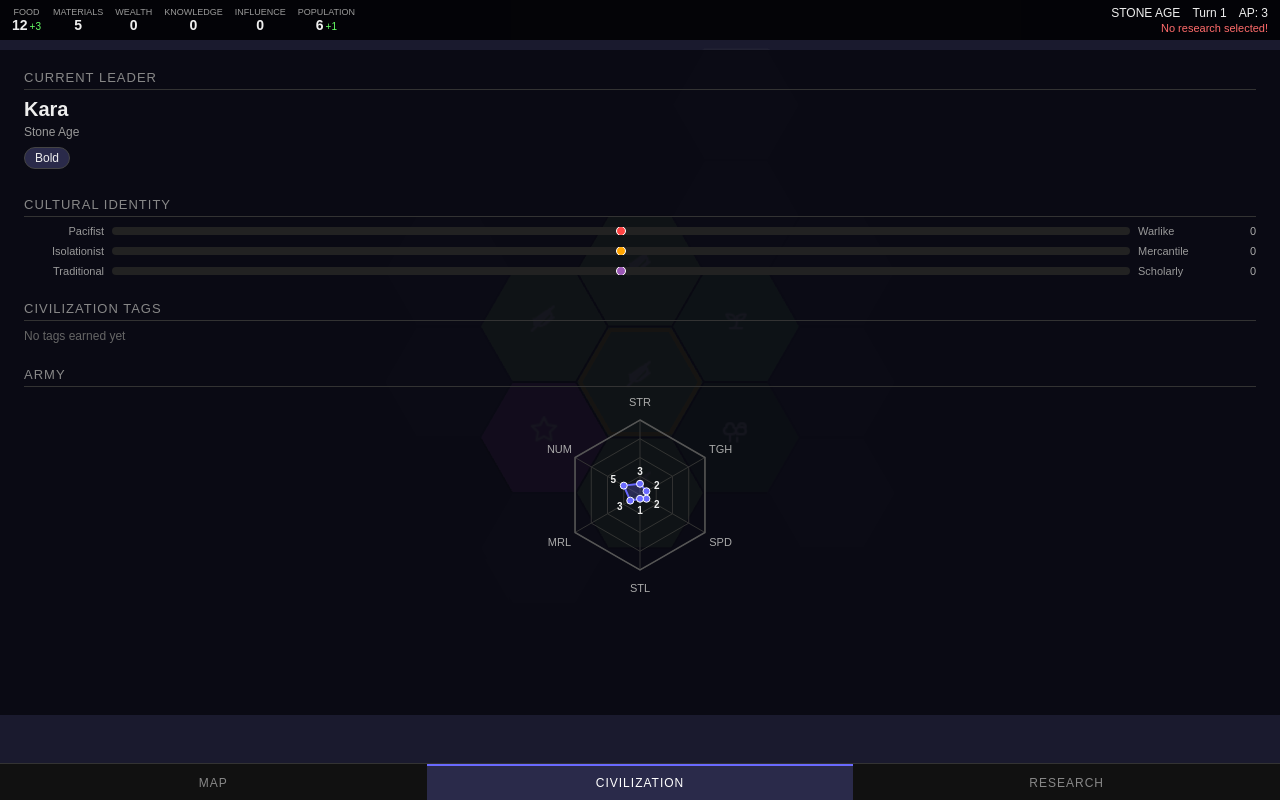
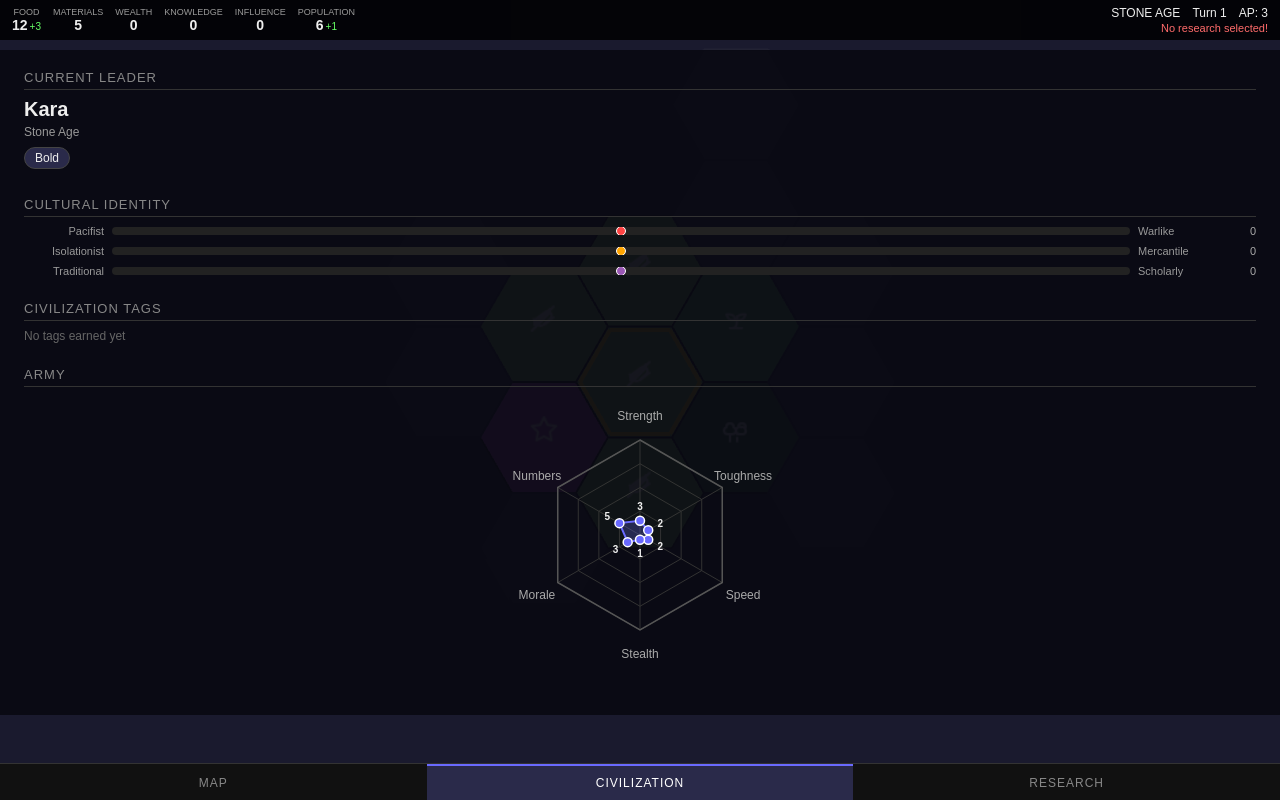
Before and after one commit to bitnook-cc/lithos, a React (Vite) app: page / in a window 1280 px wide. Both pictures are taken after a click on the button "CIVILIZATION". Built offline with nearby package versions, Linux system fonts and the light colour scheme.

Commit message:
fix: use full stat names and larger radar chart

```diff
--- a/src/ui/CivPanel.tsx
+++ b/src/ui/CivPanel.tsx
@@ -154,18 +154,18 @@ export function CivPanel() {
 }
 
 const STAT_LABELS: { key: keyof ArmyStats; label: string }[] = [
-  { key: 'strength', label: 'STR' },
-  { key: 'toughness', label: 'TGH' },
-  { key: 'speed', label: 'SPD' },
-  { key: 'stealth', label: 'STL' },
-  { key: 'morale', label: 'MRL' },
-  { key: 'numbers', label: 'NUM' },
+  { key: 'strength', label: 'Strength' },
+  { key: 'toughness', label: 'Toughness' },
+  { key: 'speed', label: 'Speed' },
+  { key: 'stealth', label: 'Stealth' },
+  { key: 'morale', label: 'Morale' },
+  { key: 'numbers', label: 'Numbers' },
 ];
 
-const RADAR_SIZE = 200;
+const RADAR_SIZE = 280;
 const RADAR_CX = RADAR_SIZE / 2;
 const RADAR_CY = RADAR_SIZE / 2;
-const RADAR_R = 75;
+const RADAR_R = 95;
 const RADAR_RINGS = 4;
 const MAX_STAT = 20; // visual max for scaling
 
@@ -222,12 +222,12 @@ function ArmyRadar({ army }: { army: ArmyStats }) {
 
         {/* Stat dots */}
         {statPoints.map((p, i) => (
-          <circle key={i} cx={p.x} cy={p.y} r={3.5} fill="#6a6aff" stroke="#fff" strokeWidth={1} />
+          <circle key={i} cx={p.x} cy={p.y} r={4.5} fill="#6a6aff" stroke="#fff" strokeWidth={1.5} />
         ))}
 
         {/* Labels */}
         {STAT_LABELS.map((s, i) => {
-          const labelR = RADAR_R + 18;
+          const labelR = RADAR_R + 24;
           const pos = polarToXY(i * angleStep, labelR);
           return (
             <text
@@ -237,7 +237,7 @@ function ArmyRadar({ army }: { army: ArmyStats }) {
               textAnchor="middle"
               dominantBaseline="central"
               fill="#aaa"
-              fontSize={11}
+              fontSize={12}
             >
               {s.label}
             </text>
@@ -249,7 +249,7 @@ function ArmyRadar({ army }: { army: ArmyStats }) {
           const val = army[s.key];
           const valR = Math.min(val, MAX_STAT) / MAX_STAT * RADAR_R;
           // Offset label slightly outward from the dot
-          const labelPos = polarToXY(i * angleStep, valR + 12);
+          const labelPos = polarToXY(i * angleStep, valR + 14);
           return (
             <text
               key={`val_${s.key}`}
```
